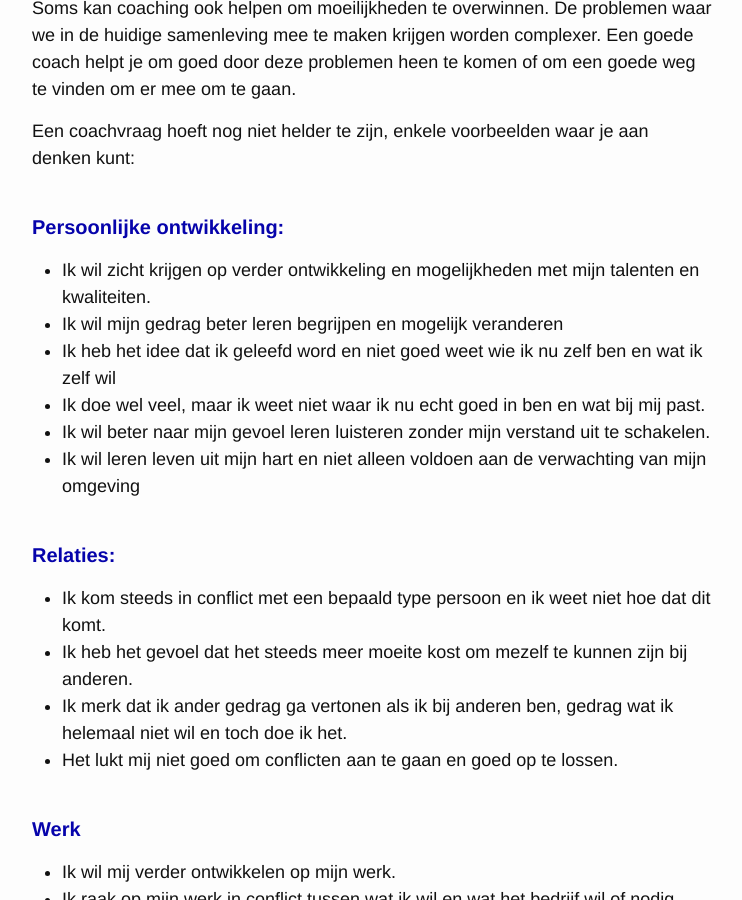
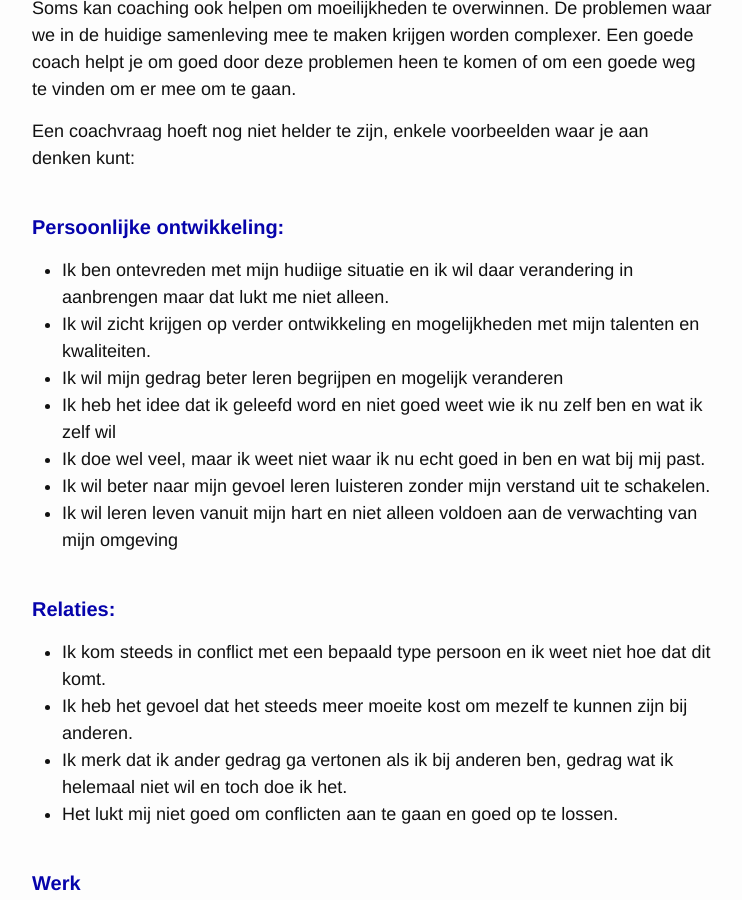
Before and after one commit to keesneven/keesneven.github.io, a Jekyll site: the page built from d_coaching.md, in a window 1280 px wide and 900 px high, scrolled down 951 px. Shown: the whole window, without its empty margins (268-1010 px from the left). Built offline with Jekyll 4.4.1, drawn with Linux system fonts in a browser that asks for light colours; nearby versions of some CDN libraries.

Commit message:
Update d_coaching.md
1

```diff
--- a/d_coaching.md
+++ b/d_coaching.md
@@ -17,12 +17,13 @@ Soms kan coaching ook helpen om moeilijkheden te overwinnen. De problemen waar w
 Een coachvraag hoeft nog niet helder te zijn, enkele voorbeelden waar je aan denken kunt:
 
 #### Persoonlijke ontwikkeling:
+- Ik ben ontevreden met mijn hudiige situatie en ik wil daar verandering in aanbrengen maar dat lukt me niet alleen.
 - Ik wil zicht krijgen op verder ontwikkeling en mogelijkheden met mijn talenten en kwaliteiten.
 - Ik wil mijn gedrag beter leren begrijpen en mogelijk veranderen
 - Ik heb het idee dat ik geleefd word en niet goed weet wie ik nu zelf ben en wat ik zelf wil
 - Ik doe wel veel, maar ik weet niet waar ik nu echt goed in ben en wat bij mij past.
 - Ik wil beter naar mijn gevoel leren luisteren zonder mijn verstand uit te schakelen.
-- Ik wil leren leven uit mijn hart en niet alleen voldoen aan de verwachting van mijn omgeving
+- Ik wil leren leven vanuit mijn hart en niet alleen voldoen aan de verwachting van mijn omgeving
 
 #### Relaties:
 - Ik kom steeds in conflict met een bepaald type persoon en ik weet niet hoe dat dit komt.
```
Also changed, not shown: other parts of d_coaching.md (+1 -1 lines).
